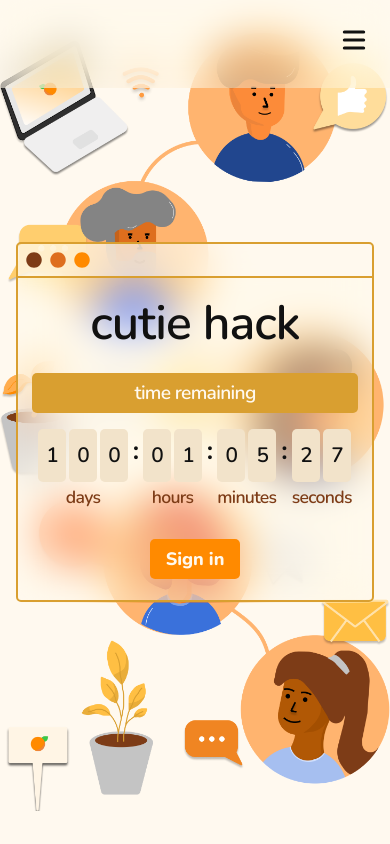
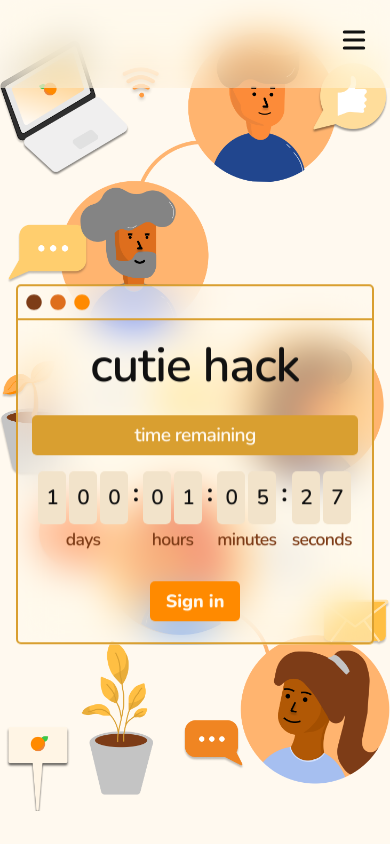
Before and after one commit to citrushack/cutiehack2021, a Next.js app: page /landing in a window 390 px wide. Shown: the top 844 px of the page. Built offline with nearby package versions, Linux system fonts and the light colour scheme; no server answers.

Commit message:
Add a top padding for mobile

```diff
--- a/styles/Index.module.css
+++ b/styles/Index.module.css
@@ -6,7 +6,6 @@
   width: 100vw;
   overflow: hidden;
   z-index: 0;
-  /* transform: translateY(3rem); */
 }
 
 .main {
@@ -232,6 +231,12 @@
   }
 }
 
+@media (max-width: 720px) {
+  .intro {
+    transform: translate(-50%, -45%);
+  }
+}
+
 @media (max-width: 768px) {
   .window {
     width: 100%;
--- a/styles/Layout.module.css
+++ b/styles/Layout.module.css
@@ -6,3 +6,9 @@
   align-items: center;
   min-height: 100vh;
 }
+
+@media (max-width: 720px) {
+  .layout {
+    padding-top: 5.5rem;
+  }
+}
```
